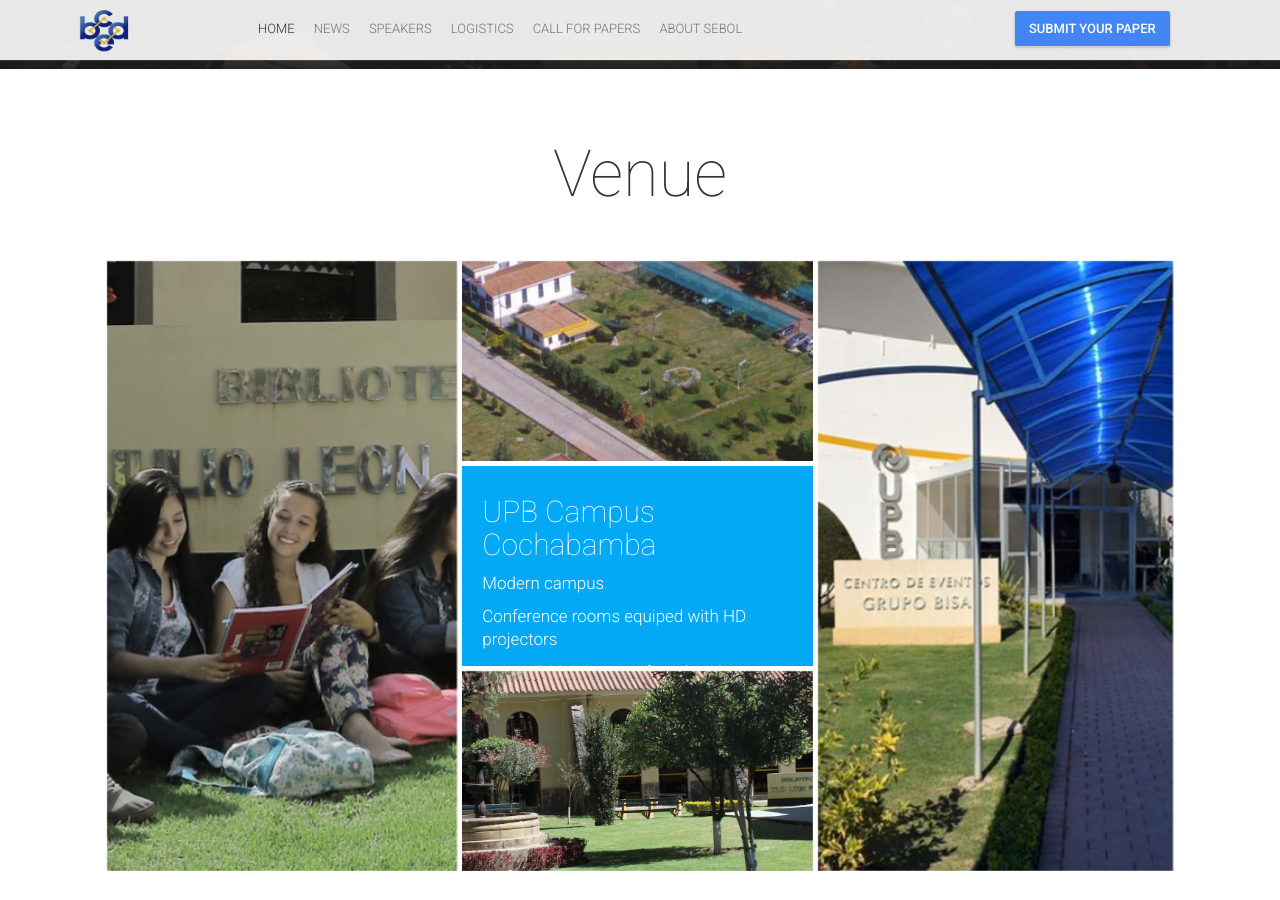
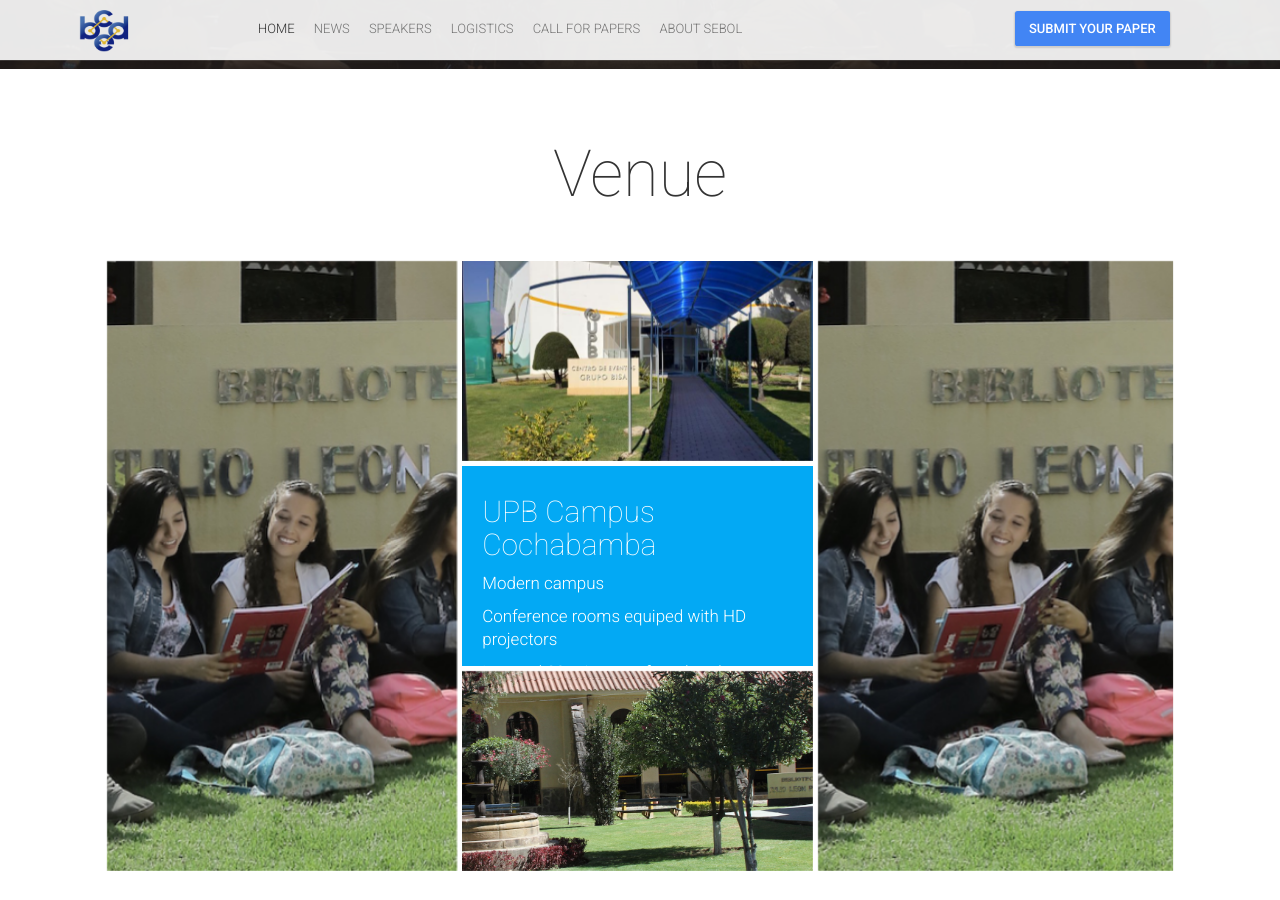
Before and after one commit to sebolbcde/bcde8, a Jekyll site: the page built from index.html, in a window 1280 px wide and 900 px high, scrolled down 2557 px. Built offline with Jekyll 4.4.1, drawn with Linux system fonts in a browser that asks for light colours; nearby versions of some CDN libraries; comment, search, counter and statistics services are not loaded.

Commit message:
changed image order

```diff
--- a/_config.yml
+++ b/_config.yml
@@ -118,7 +118,7 @@
 venueSmallImage1: "venue_upb_1.jpg"
 venueSmallImage2: "venue_upb_2.jpg"
 venueSmallImage3: "venue_upb_0.jpg"
-venueSmallImage4: "venue_upb_4.jpg"
+venueSmallImage4: "venue_upb_3.jpg"
 venueTitle: "UPB Campus Cochabamba"
 venueFeatures: ["Modern campus", "Conference rooms equiped with HD projectors", "Located 20 min away from hotels"]
 
--- a/_includes/venue.html
+++ b/_includes/venue.html
@@ -11,7 +11,7 @@
                 </div>
                 <div class="col-md-4 col-sm-4 venue-col venue-small-col">
                     <div class="venue-elem-wrapper col-md-12 col-sm-12 col-xs-6">
-                        <div class="venue-elem image-section venue-small-elem venue-img animated hiding" data-animation="fadeIn" data-delay="150" style="background-image: url({{ site.baseurl }}/img/venue/{{ site.venueSmallImage4 }})"></div>
+                        <div class="venue-elem image-section venue-small-elem venue-img animated hiding" data-animation="fadeIn" data-delay="150" style="background-image: url({{ site.baseurl }}/img/venue/{{ site.venueSmallImage1 }})"></div>
                     </div>
                     <div class="venue-elem-wrapper col-md-12 col-sm-12 col-xs-6">
                         <div class="venue-elem venue-small-elem venue-text animated hiding" data-animation="fadeIn" data-delay="0">
@@ -30,7 +30,7 @@
                 </div>
                 <div class="col-md-4 col-sm-4 venue-col">
                     <div class="venue-elem-wrapper">
-                        <div class="venue-elem image-section venue-big-elem venue-img animated hiding" data-animation="fadeIn" data-delay="0" style="background-image: url({{ site.baseurl }}/img/venue/{{ site.venueSmallImage1 }})"></div>
+                        <div class="venue-elem image-section venue-big-elem venue-img animated hiding" data-animation="fadeIn" data-delay="0" style="background-image: url({{ site.baseurl }}/img/venue/{{ site.venueSmallImage4 }})"></div>
                     </div>
                 </div>
             </div>
```
